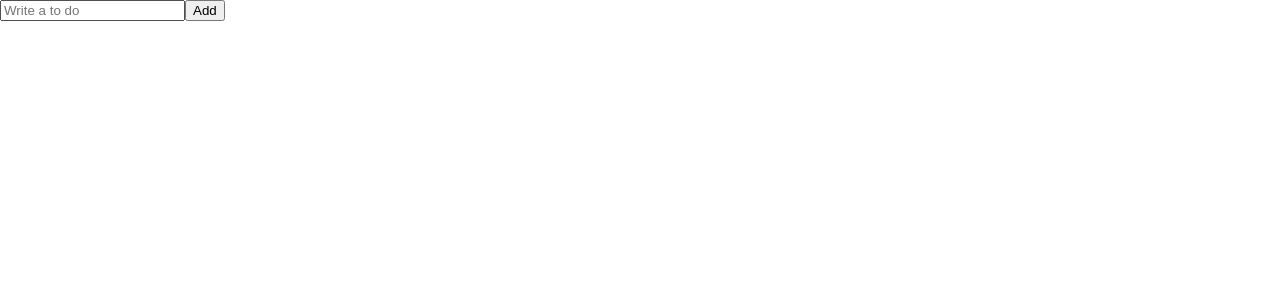
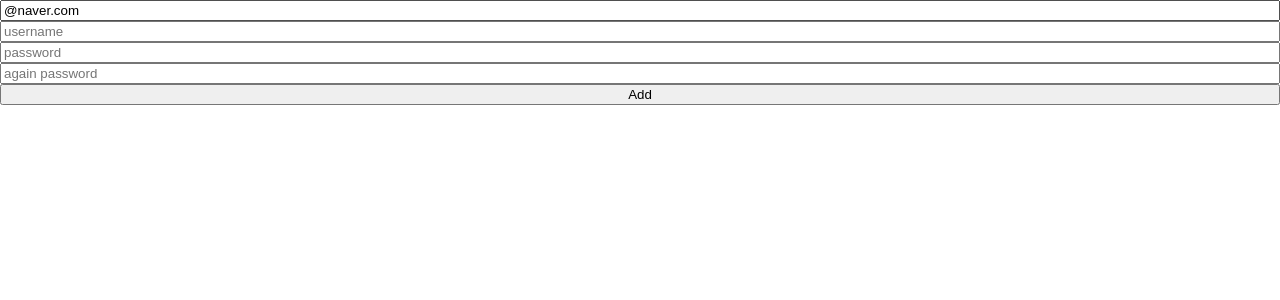
Before and after one commit to isjennifer/react-todo-app, a React (Create React App) app: page / in a window 1280 px wide. Shown: the top 300 px of the page. Built offline with nearby package versions, Linux system fonts and the light colour scheme.

Commit message:
react-hook-form: form validation

```diff
--- a/src/ToDoList.tsx
+++ b/src/ToDoList.tsx
@@ -21,14 +21,40 @@ import { useForm } from "react-hook-form";
   );
 } */
 
+interface IForm {
+    email:string;
+    username:string;
+    password:string;
+    password1:string;
+}
+
+
 function ToDoList() {
-    const { register, watch } = useForm();
-    console.log(watch());
+    const { register, handleSubmit, formState:{errors} } = useForm<IForm>({defaultValues:{email:"@naver.com"}});
+    const onValid = (data:any) => {
+        console.log(data)
+    }
+    console.log(errors.email?.message)
     return (
         <div>
-          <form>
-            <input {...register("toDo")} placeholder="Write a to do" />
+          <form
+            style={{display:"flex", flexDirection:"column"}}
+            onSubmit={handleSubmit(onValid)}>
+
+            <input {...register("email", { required:"Email is required", pattern: {value:/^[A-Za-z0-9._%+-]+@naver.com$/, message:"you have to write email address"} })} placeholder="email" />
+            <span>{errors?.email?.message as string}</span>
+
+            <input {...register("username", { required:"write here" })} placeholder="username" />
+            <span>{errors?.username?.message as string}</span>
+
+            <input {...register("password", { required:"Password is required", minLength:{value:10, message:"your password is too short"} })} placeholder="password" />
+            <span>{errors?.password?.message as string}</span>
+
+            <input {...register("password1", { required:"write here", minLength:10 })} placeholder="again password" />
+            <span>{errors?.password1?.message as string}</span>
+
             <button>Add</button>
+
           </form>
         </div>
       );
```
